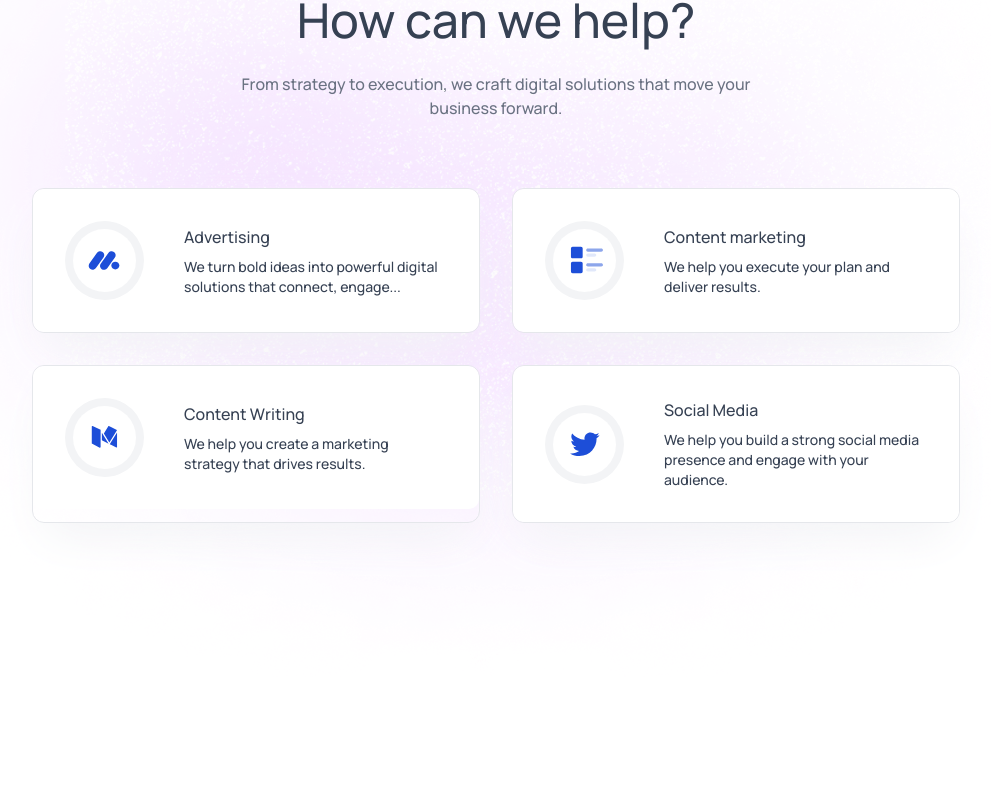
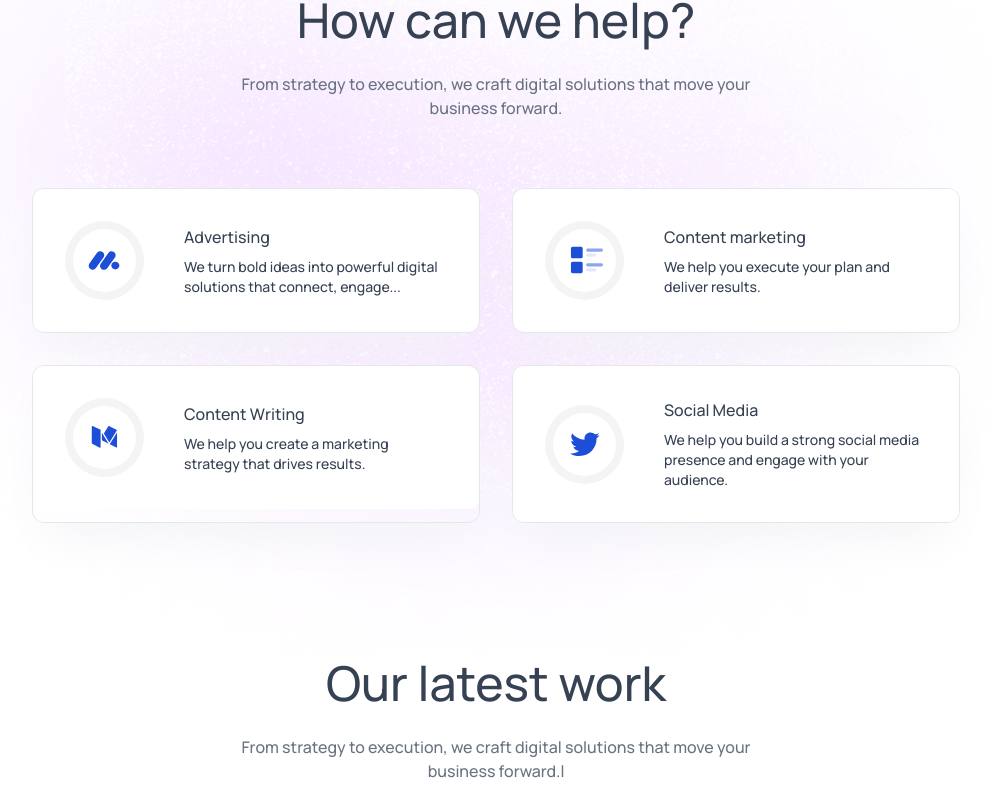
Before and after one commit to arunpmanoj/agency-ai, a React (Vite) app: page / in a window 1280 px wide. Shown: the part 1371-2178 px from the top of the page, without its empty margins (144-1135 px from the left). Before the commit the page ends 2080 px from the top, so only its background shows below. Built offline with nearby package versions, Linux system fonts and the light colour scheme.

Commit message:
created the ourwork component and added the title and desc.

```diff
--- a/src/App.jsx
+++ b/src/App.jsx
@@ -3,6 +3,7 @@
 import Hero from "./components/hero";
 import TrustedBy from "./components/TrustedBy";
 import Services from "./components/Services";
+import OurWork from "./OurWork";
 const App = () => {
   const [theme, setTheme] = useState(localStorage.getItem('theme') ? localStorage.getItem('theme') : 'light');
 
@@ -12,6 +13,7 @@
       <Hero/>
       <TrustedBy/>
       <Services/>
+      <OurWork/>
     </div>
   );
 };
--- /dev/null
+++ b/src/OurWork.jsx
@@ -0,0 +1,13 @@
+import React from 'react'
+import Title from './components/Title'
+const OurWork = () => {
+  return (
+    <div id="our-work" className='flex flex-col items-center gap-7 px-4 sm:px-12 lg:px-24
+     xl:px-40 pt-30 text-gray-700 dark:text-white'>
+        <Title title='Our latest work' desc='From strategy to execution,
+         we craft digital solutions that move your business forward.l'/>
+    </div>
+  )
+}
+
+export default OurWork
```
